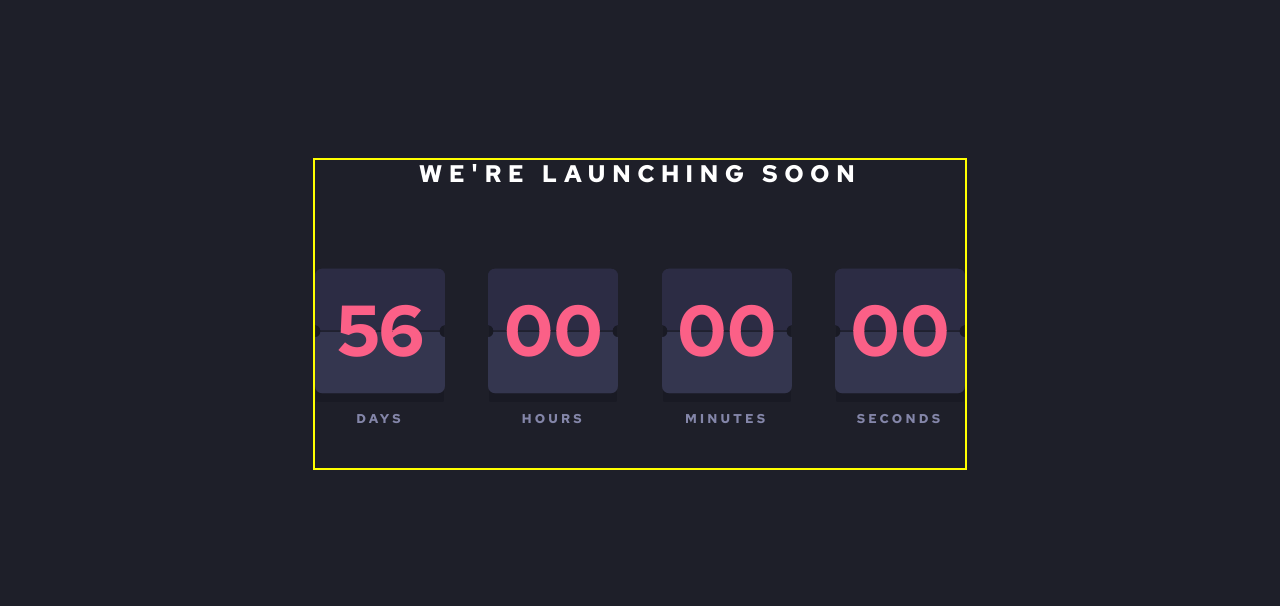
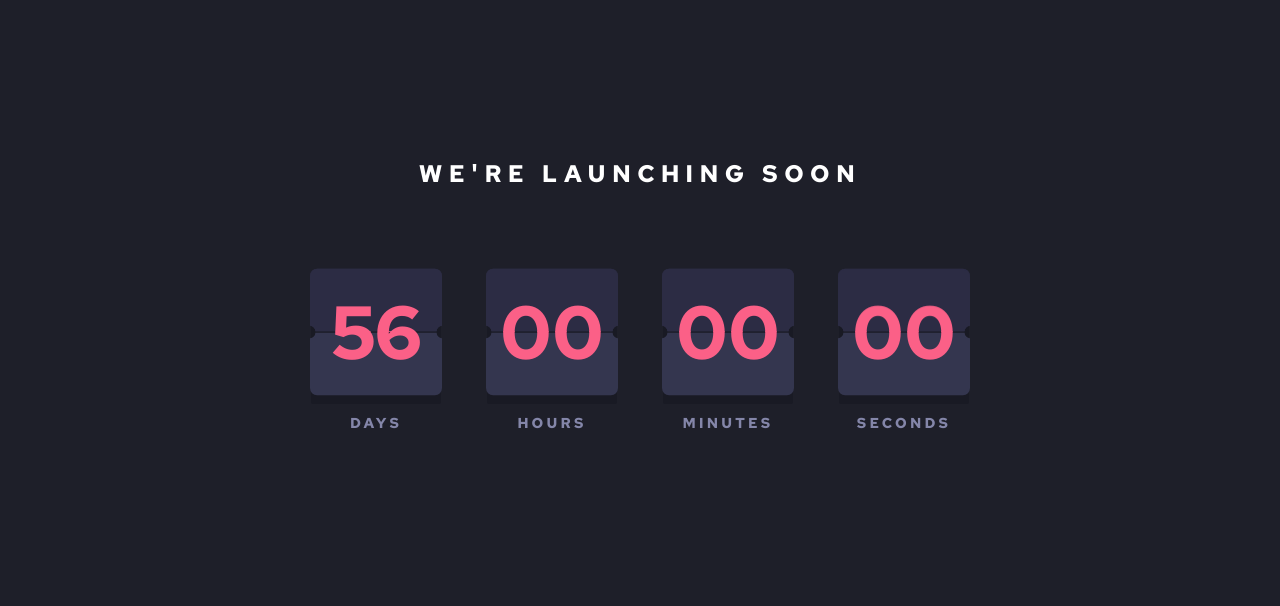
Before and after one commit to buneeIsSlo/launch-countdown-timer, a website built with webpack: page src/index.html in a window 1280 px wide. Shown: the top 606 px of the page. Built offline with nearby package versions, Linux system fonts and the light colour scheme.

Commit message:
Feat: add desktop view

```diff
--- a/src/css/app.css
+++ b/src/css/app.css
@@ -181,13 +181,13 @@ body {
 }
 
 
-/* .timer__card-wrapper .timer__card--front:before {
+.timer__card-wrapper.running .timer__card--front:before {
     animation: frontFlipDown .8s ease-in-out infinite;
 }
 
-.timer__card-wrapper .timer__card--back:after {
+.timer__card-wrapper.running .timer__card--back:after {
     animation: backFlipDown .8s ease-in-out infinite;
-} */
+}
 
 
 @keyframes frontFlipDown {
@@ -254,3 +254,31 @@ body {
         font-size: .8rem;
     }
 }
+
+
+@media (min-width: 1200px) {
+
+    .countdown {
+        /* outline: 2px solid yellow; */
+        gap: 13rem;
+    }
+
+    .countdown__container {
+        max-width: 660px;
+        outline: none;
+    }
+
+    .timer__card-wrapper {
+        width: 20%;
+        height: 64px;
+        max-width: 220px;
+    }
+
+    .timer__card {
+        font-size: 4.7rem;
+    }
+
+    .timer__card-label {
+        font-size: .9rem;
+    }
+}
```
